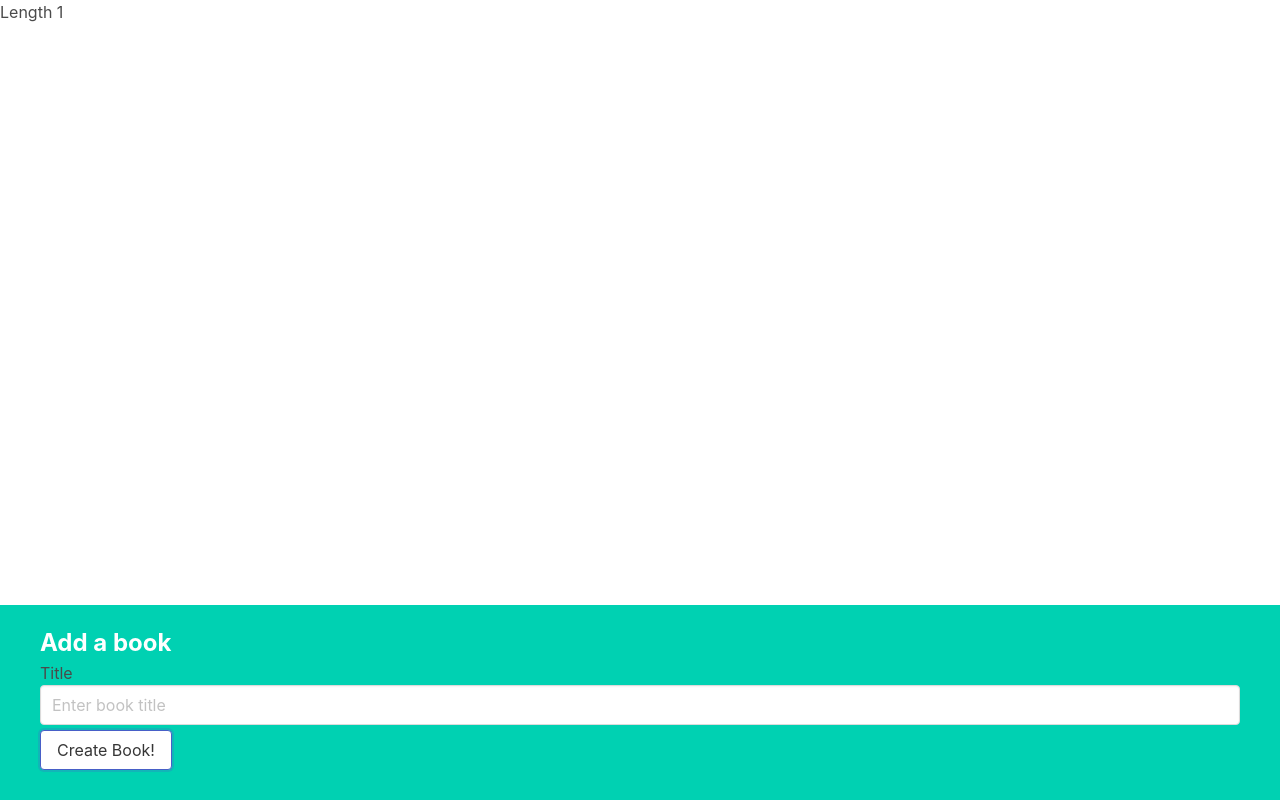
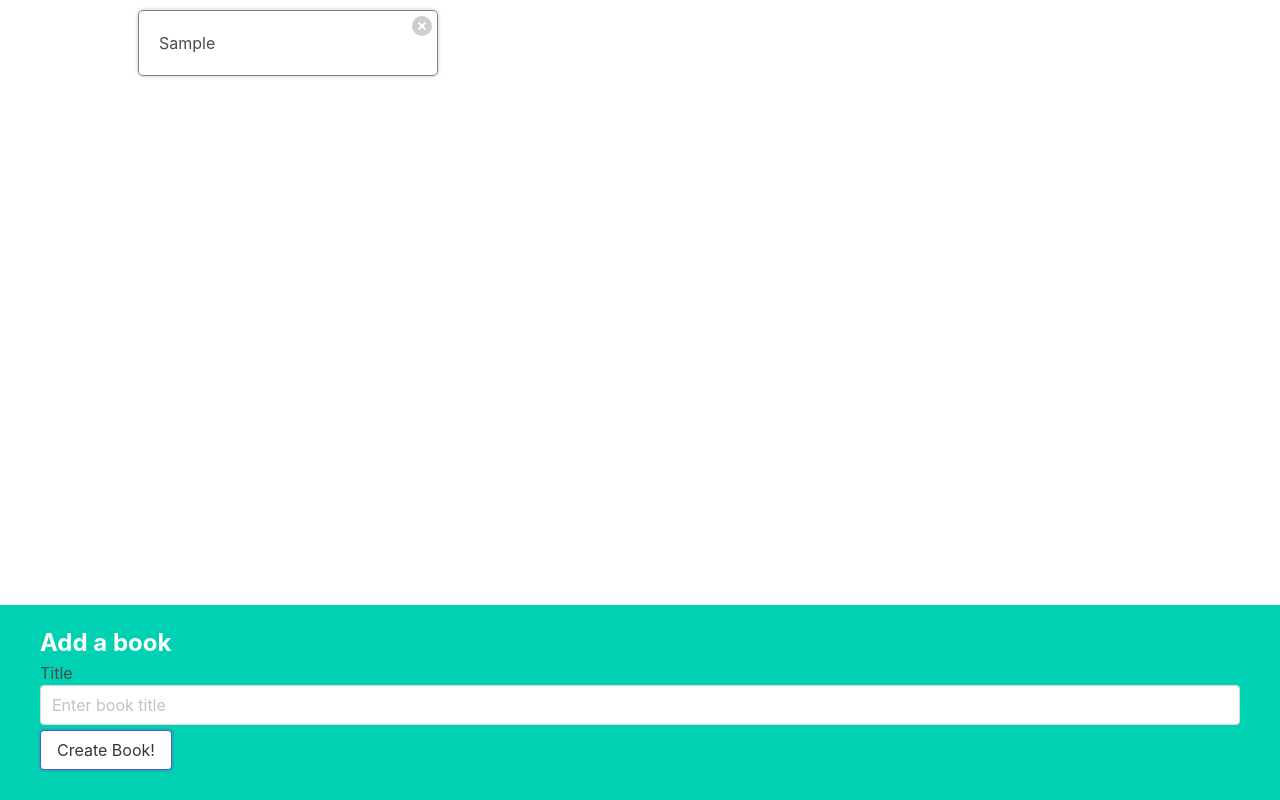
Before and after one commit to agoziemax/book-list, a React (Create React App) app: page / in a window 1280 px wide. Both pictures are taken after typing "Sample" into the empty fields and a click on the button "Create Book!". Built offline with nearby package versions, Linux system fonts and the light colour scheme.

Commit message:
Updated BookList and BookShow components

```diff
--- a/src/App.js
+++ b/src/App.js
@@ -1,18 +1,28 @@
 import { useState } from 'react';
 import BookCreate from './components/BookCreate';
+import BookList from './components/BookList';
+
 
 function App() {
   const [books, setBooks] = useState([]);
 
+  const deleteBookById = (id) => {
+  const updatedBooks = books.filter((book) => {
+   return book.id !== id;
+  });
+
+  setBooks(updatedBooks);
+  };
+
   const createBook = (title) => {
-    const updatedBook = [...books, { id: 1, title: title }];
+    const updatedBooks = [...books, { id: Math.round(Math.random() * 999), title }];
 
-    setBooks(updatedBook);
-    console.log(updatedBook);
+    setBooks(updatedBooks);
+    console.log(updatedBooks);
   };
   return (
     <div className='App'>
-      <div> Length {books.length}</div>
+      <BookList books ={books} onDelete={deleteBookById}/>
       <BookCreate onCreate={createBook} />
     </div>
   );
--- a/src/components/BookList.jsx
+++ b/src/components/BookList.jsx
@@ -1,9 +1,15 @@
 import React from 'react'
+import BookShow from './BookShow'
 
-function BookList() {
+function BookList({books, onDelete}) {
+
+  const renderedBooks = books.map(book =>{
+    return <BookShow key={book.id} book={book} onDelete={onDelete}/>
+  });
+
   return (
-    <div>
-
+    <div className='book-list'>
+     {renderedBooks}
     </div>
   )
 }
--- a/src/components/BookShow.jsx
+++ b/src/components/BookShow.jsx
@@ -1,9 +1,20 @@
 import React from 'react'
 
-function BookShow() {
+function BookShow({book, onDelete}) {
+
+ const  handleClick = ()=>{
+  onDelete(book.id);
+  };
+
+
   return (
-    <div>
-
+    <div className='book-show'>
+      {book.title}
+      <div className='actions'>
+        <button className='delete' onClick={handleClick}>
+          Delete
+        </button>
+      </div>
     </div>
   )
 }
```
